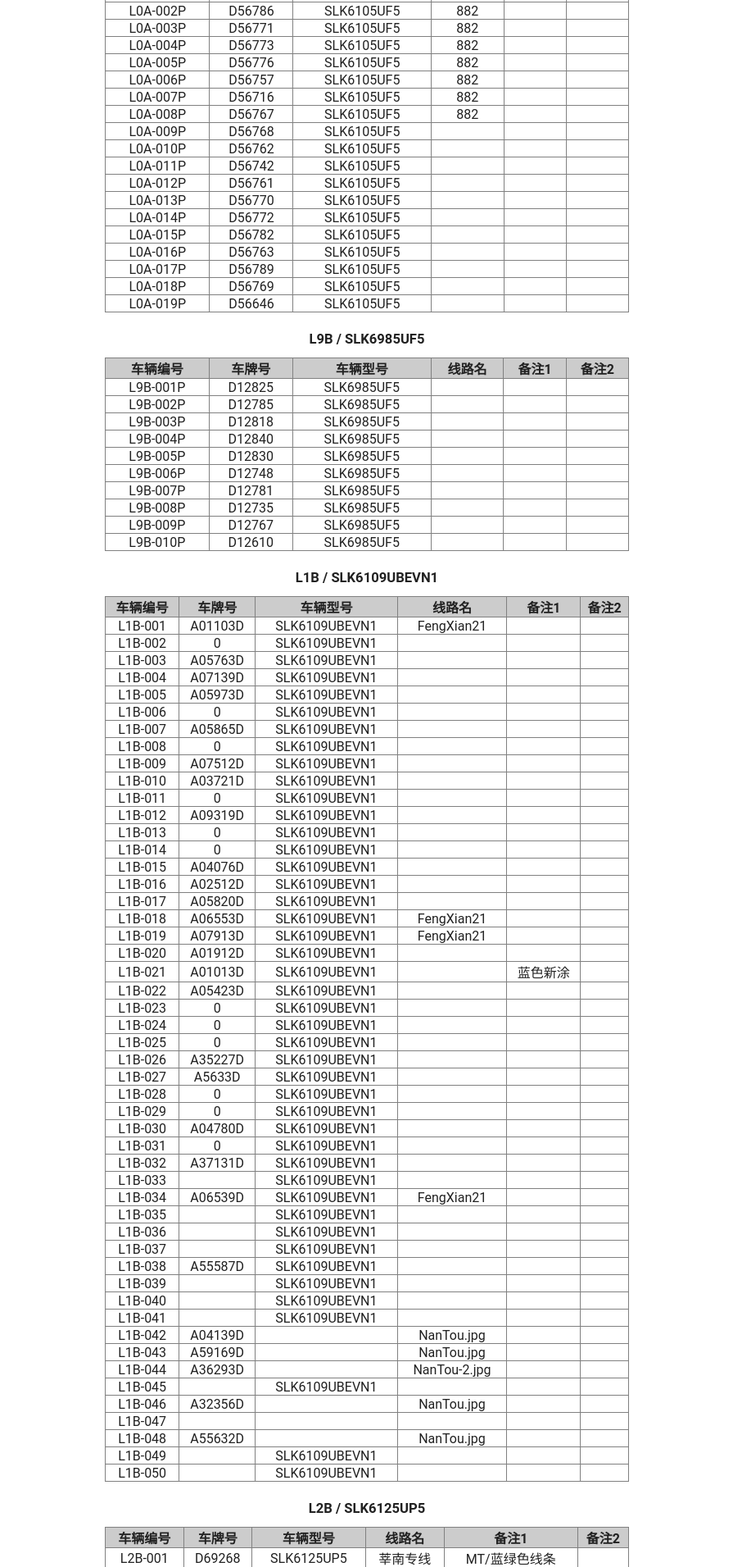
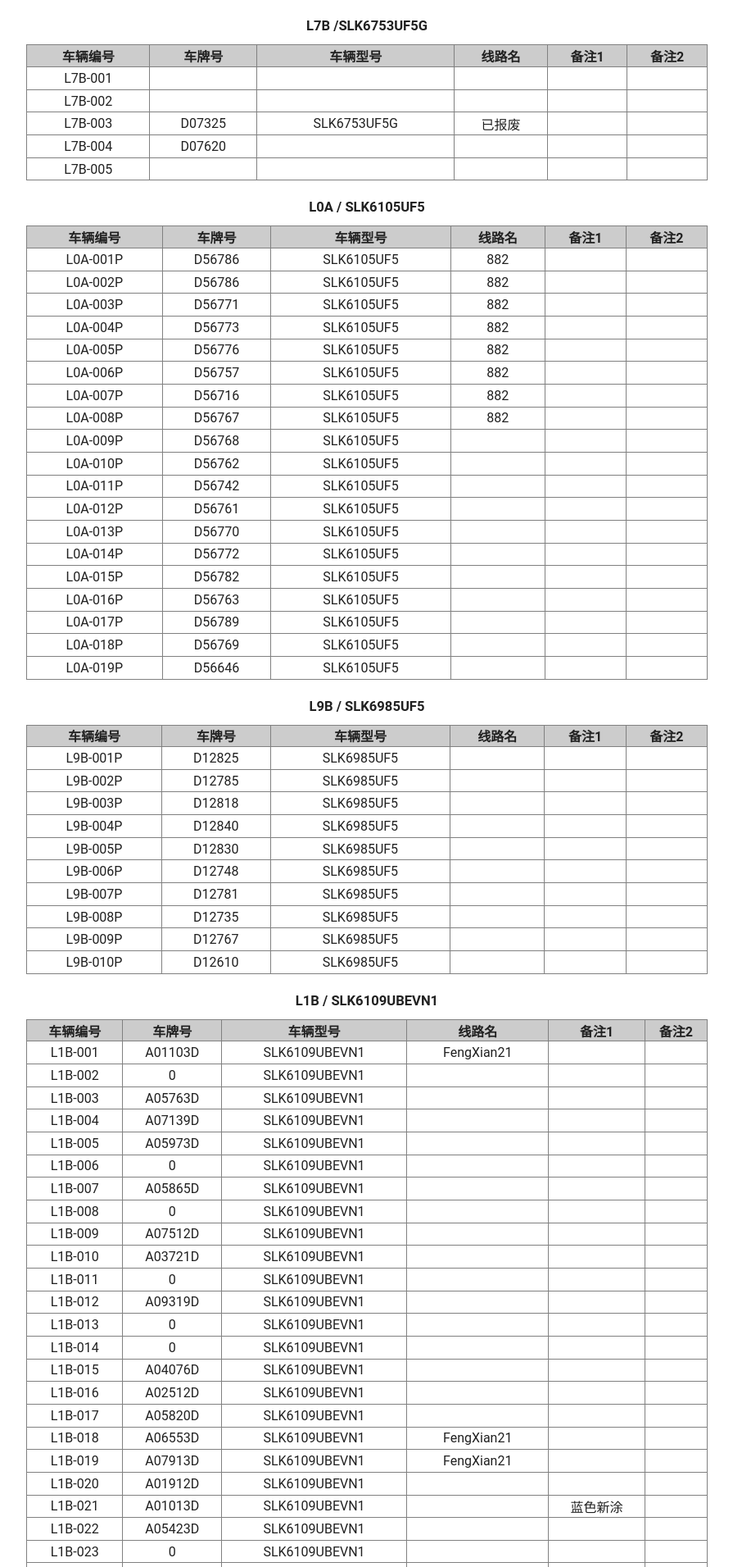
Before and after one commit to yinlqin/yinlqin.github.io, a PHP site: page /photos/citys/shanghai/feng_xian/index.html in a window 1280 px wide. Shown: the part 1441-3352 px from the top of the page at 82% size, without its empty margins (192-1087 px from the left). Run offline with PHP 8.4, Linux system fonts and the light colour scheme.

Commit message:
Update style.css

```diff
--- a/styles/style.css
+++ b/styles/style.css
@@ -12,7 +12,7 @@ body {
 }
 
 .container {
-    max-width: 50%;
+    max-width: 65%;
     margin: 0 auto;
     margin-top: 64px;
 }
@@ -81,10 +81,10 @@ caption {
     margin: 10px 0;
 }
 tr {
-    height: 15pt;
+    height: 20pt;
 }
 td {
-    height: 15pt;
+    height: 20pt;
     width: auto;
     border: thin solid gray;
 
```
